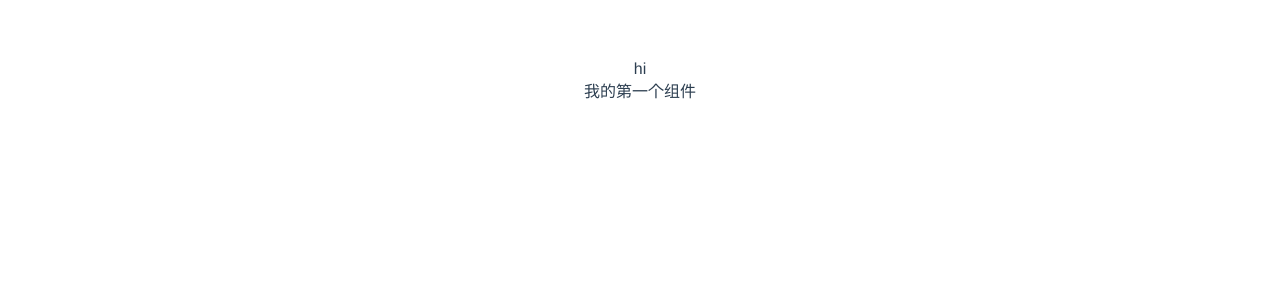
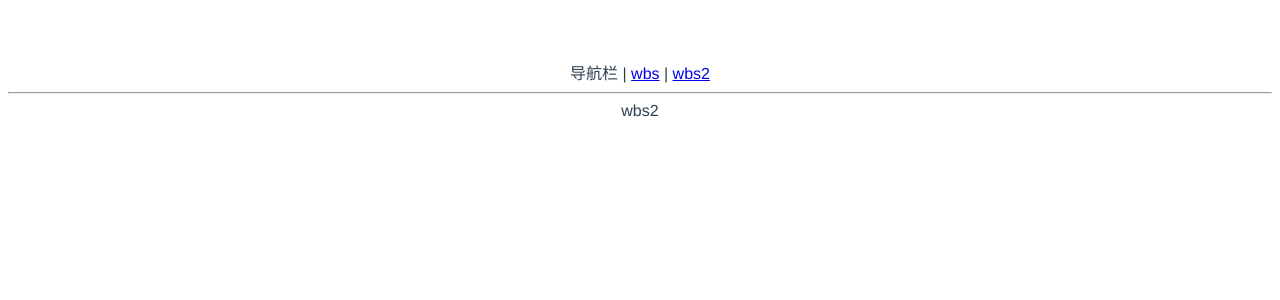
Before and after one commit to wbs99/Good-UI, a Vue app: page /#/xxx in a window 1280 px wide. Shown: the top 300 px of the page. Built offline with nearby package versions, Linux system fonts and the light colour scheme.

Commit message:
初始化 vue-router

```diff
--- a/index.html
+++ b/index.html
@@ -8,6 +8,6 @@
 </head>
 <body>
   <div id="app"></div>
-  <script type="module" src="/src/main.js"></script>
+  <script type="module" src="/src/main.ts"></script>
 </body>
 </html>
--- a/src/App.vue
+++ b/src/App.vue
@@ -1,15 +1,16 @@
 <template>
-  <div>hi</div>
-  <Wbs/>
+  <div>导航栏 |
+    <router-link to="/">wbs</router-link>
+    |
+    <router-link to="/xxx">wbs2</router-link>
+  </div>
+  <hr>
+  <router-view/>
 </template>
 
 <script>
-import Wbs from './components/Wbs.vue'
 
 export default {
   name: 'App',
-  components: {
-    Wbs
-  }
 }
 </script>
--- /dev/null
+++ b/src/components/Wbs2.vue
@@ -0,0 +1,12 @@
+<template>
+  <div>
+    wbs2
+  </div>
+</template>
+
+<script lang='ts'>
+</script>
+
+<style lang='scss' scoped>
+
+</style>
--- a/src/main.js
+++ /dev/null
@@ -1,5 +0,0 @@
-import { createApp } from 'vue'
-import App from './App.vue'
-import './index.css'
-
-createApp(App).mount('#app')
--- /dev/null
+++ b/src/main.ts
@@ -0,0 +1,20 @@
+import {createApp} from 'vue';
+import App from './App.vue';
+import './index.css';
+
+import {createWebHashHistory, createRouter} from 'vue-router';
+import Wbs from './components/Wbs.vue';
+import Wbs2 from './components/Wbs2.vue'
+
+const history = createWebHashHistory();
+const router = createRouter({
+  history: history,
+  routes: [
+    {path: '/', component: Wbs},
+    {path: '/xxx', component: Wbs2}
+  ]
+});
+
+const app = createApp(App);
+app.use(router)
+app.mount('#app');
```
Also changed, not shown: package.json (+4 -3 lines), 1 other file (tests, documents, lock files or other folders).
